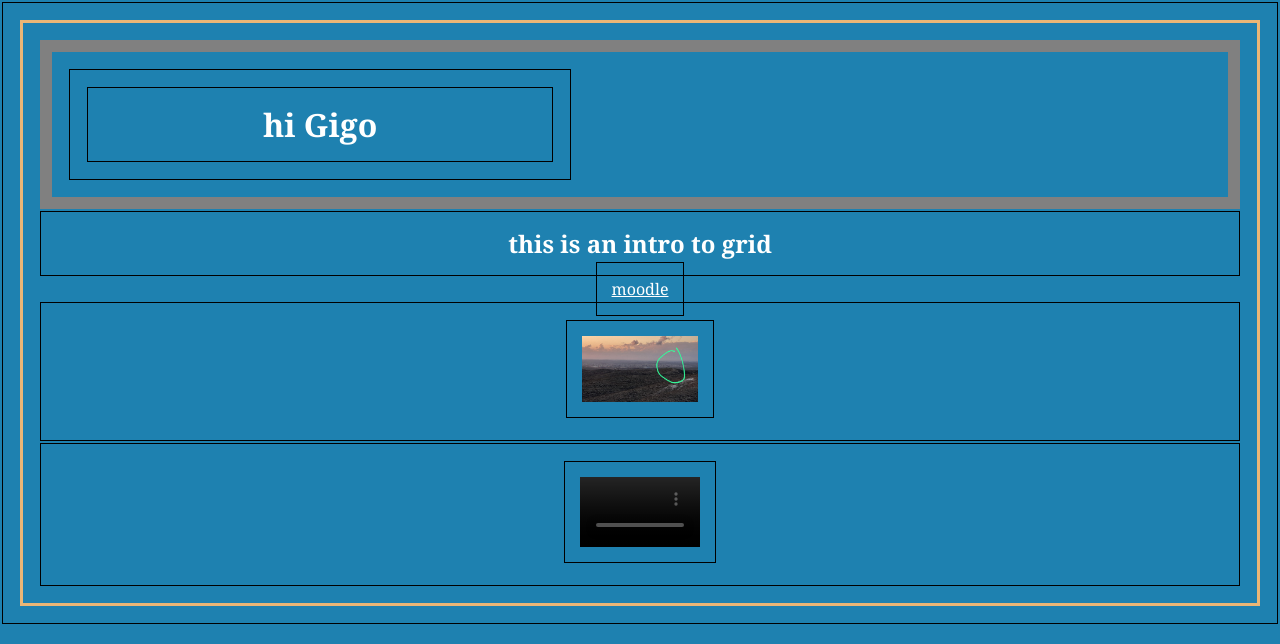
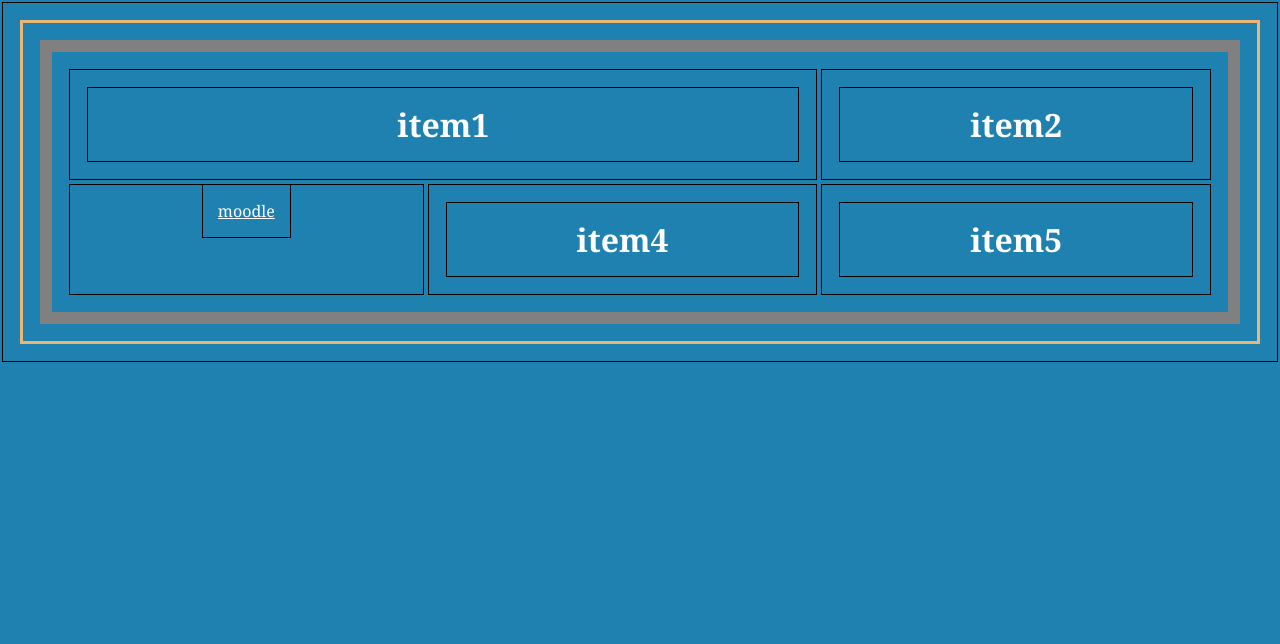
Before and after one commit to NoamHacohen/Noam_Hacohen, a plain HTML site: page 4/views/grid.html in a window 1280 px wide. Drawn offline with Linux system fonts and the light colour scheme; grey boxes are pictures that could not be loaded.

Commit message:
targil 4 new

```diff
--- a/4/static/style.css
+++ b/4/static/style.css
@@ -4,52 +4,57 @@
     --sand:rgb(234,182,118);
 }
 
-*{
+
+* {
+    margin: 2px;
+    padding: 15px;
+    border: 1px solid black;
+    text-align: center;
     font-family: Georgia, 'Times New Roman', Times, serif;
     color: white;
-    padding: 1vw;
     }
+
 body{
       background-color: var(--myblue);
       border: 3px solid var(--sand);
+  }
 
-  }
-.gridcontainer{
+.gridcontainer {
         display: grid;
-        grid-template-areas: 'top_left top_right top_middle'
-        'bottom_all bottom_all bottom_all';
+        grid-template-areas:
+        'item1 item1 item2'
+        'item3 item4 item5';
         border-color: gray;
         border-width: 1vw;
     }
-    .item1{
-        grid-area: top_left;
-    }
-    .item2{
-        grid-area: bottom_all;
-    }
-    .item3{
-        grid-area: top_right;
-    }
-    @keyframes disapear {
-        from{color: white;}
-            to{color: rgb(255, 255, 255,0.2);}
 
-    }
-    .item4{
-        grid-area: bottom_all;
-    }
-    .item5{
-        grid-area: bottom_all ;
+.item1 {
+    grid-area: item1;
+}
+
+.item2 {
+    grid-area: item2;
+}
+
+.item3{
+    grid-area: item3;
+}
+
+.item4 {
+    grid-area: item4;
+}
+
+.item5 {
+    grid-area: item5;
+}
+
+@keyframes disapear {
+    from{color: white;}
+        to{color: rgb(255, 255, 255,0.2);}
     }
 
-h1{
+h1 {
     animation-name: disapear;
     animation-duration: 1s;
     animation-iteration-count: infinite;
 }
-* {
-    margin: 2px;
-padding: 15px;
-border: 1px solid black;
-text-align: center;
-}
--- a/4/views/grid.html
+++ b/4/views/grid.html
@@ -9,14 +9,23 @@
 </head>
 
 <body>
+
     <div class="gridcontainer">
-        <div  class="item1"> <h1>hi Gigo</h1> </div>
-        </div class="item2"><h2 >this is an intro to grid</h2></div>
-        </div class="item3"><a href="https://moodle.bgu.ac.il/moodle/my/"> moodle</a></div>
-        <div class="item4"><img width="10%" height="20%" src="../static/image2.jpeg" alt="null"></div>
-        <div class="item 5">  <video width="120" height="70" controls>
-        <source src="../static/movie188.mp4" type="video/mp4"> </div>
+        <div class="item1">
+            <h1>item1</h1>
+        </div>
+        <div class="item2">
+            <h1>item2</h1>
+        </div>
+        <div class="item3">
+            <a href="https://moodle.bgu.ac.il/moodle/my/"> moodle</a>
+        </div>
+        <div class="item4">
+            <h1>item4</h1>
+        </div>
+        <div class="item5">
+            <h1>item5</h1>
+        </div>
     </div>
-
 </body>
 </html>
--- /dev/null
+++ b/5/static/script.js
@@ -0,0 +1,6 @@
+document.getElementById("demo").innerHTML="hello javascript!!!!!!!!!!!!";
+console.log( "hello javascript");
+var x;
+x=5;
+var y=7;
+console.log(x+y);
--- /dev/null
+++ b/5/static/style.css
@@ -0,0 +1,41 @@
+*{
+    padding: 2vw;
+    margin: 2vw;
+    color: blue;
+    border: 3vw;
+    border-color: black;
+    text-align: center;
+}
+.gridcontainer{
+    display: grid;
+    grid-template-areas:'header header header'  'left right right'  ;
+}
+.item1{
+    grid-area: header;
+    background-color: aqua; width: 50%;
+    transition: width 2s;
+
+}
+.item1:hover{
+    width: 89%;
+}
+.item2{
+    grid-area: left;
+    background-color: aqua;
+}
+
+.item3{
+    grid-area: right ;
+    background-color: aqua;
+}
+
+@media only screen and (max-width:800px) {
+    .gridcontainer{
+        display: grid;
+        grid-template-areas:
+        'header'
+        'left'
+        'right' ;
+    }
+
+}
```
Also changed, not shown: 5/views/index.html (added, +21 -0 lines).
